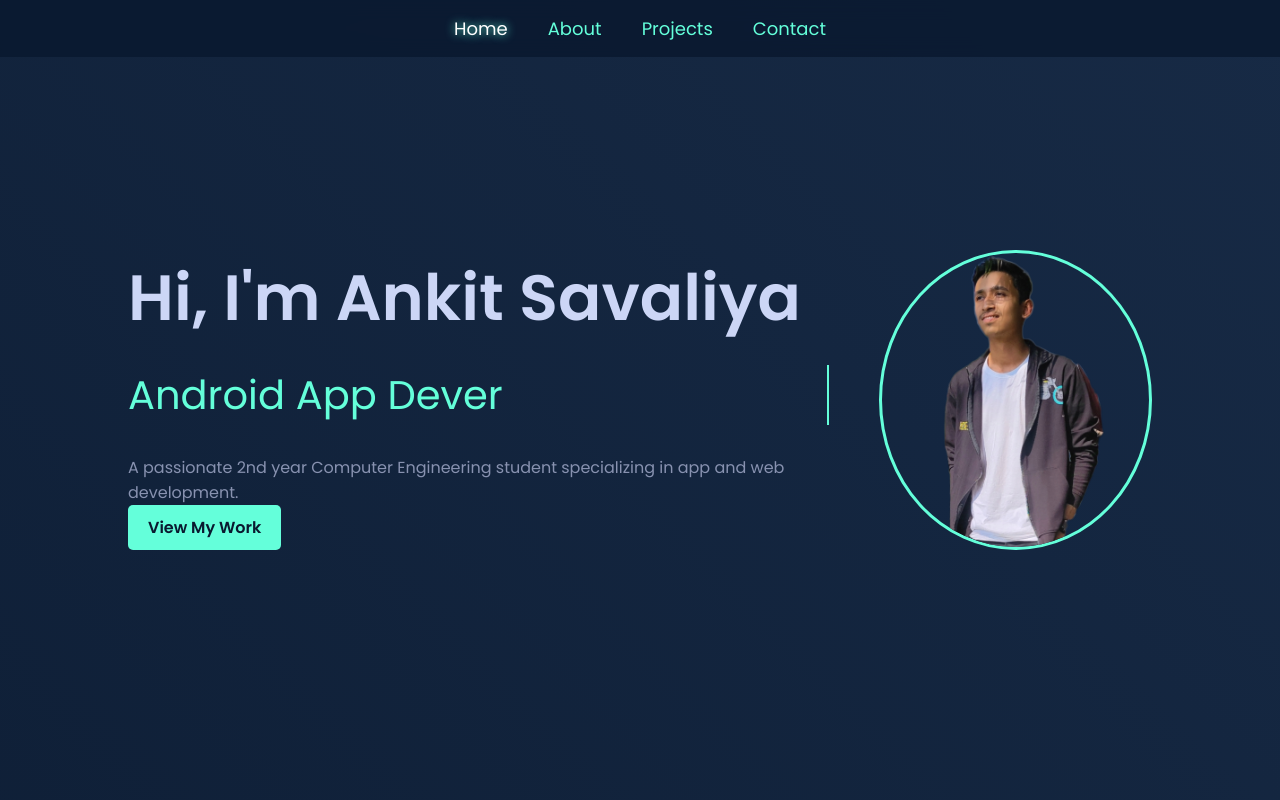
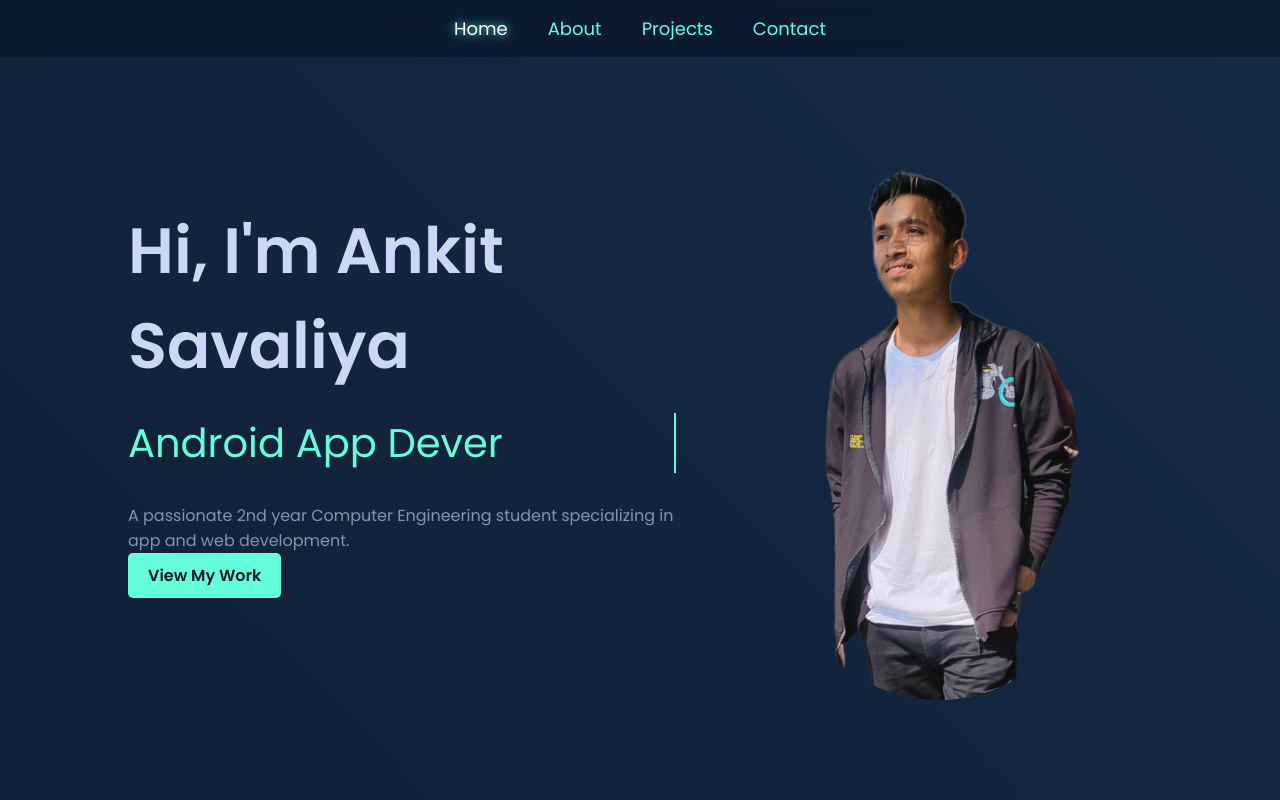
Before and after one commit to Ankit5125/Temp-Portfolio, a plain HTML site: page index.html in a window 1280 px wide. Shown: the top 800 px of the page. Drawn offline with Linux system fonts and the light colour scheme.

Commit message:
Update styles.css

```diff
--- a/styles.css
+++ b/styles.css
@@ -102,11 +102,11 @@ body {
 }
 
 .profile-img {
-    width: 300px;
-    height: 300px;
+    width: 600px; /* Double the original 300px */
+    height: 600px; /* Double the original 300px */
     border-radius: 50%;
-    border: 3px solid #64ffda;
     object-fit: cover;
+    border: none; /* Remove the border */
 }
 
 .hero h1 {
```
